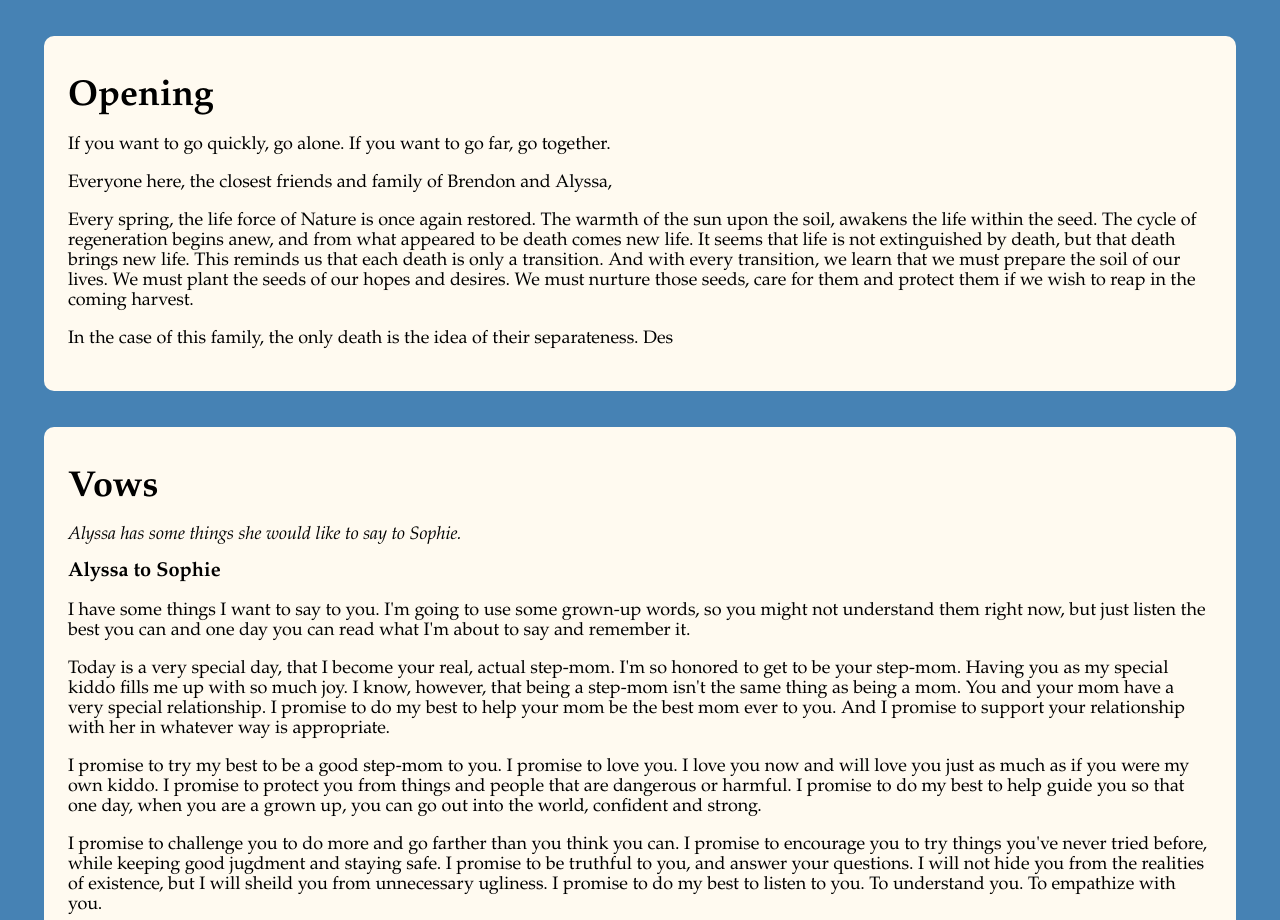
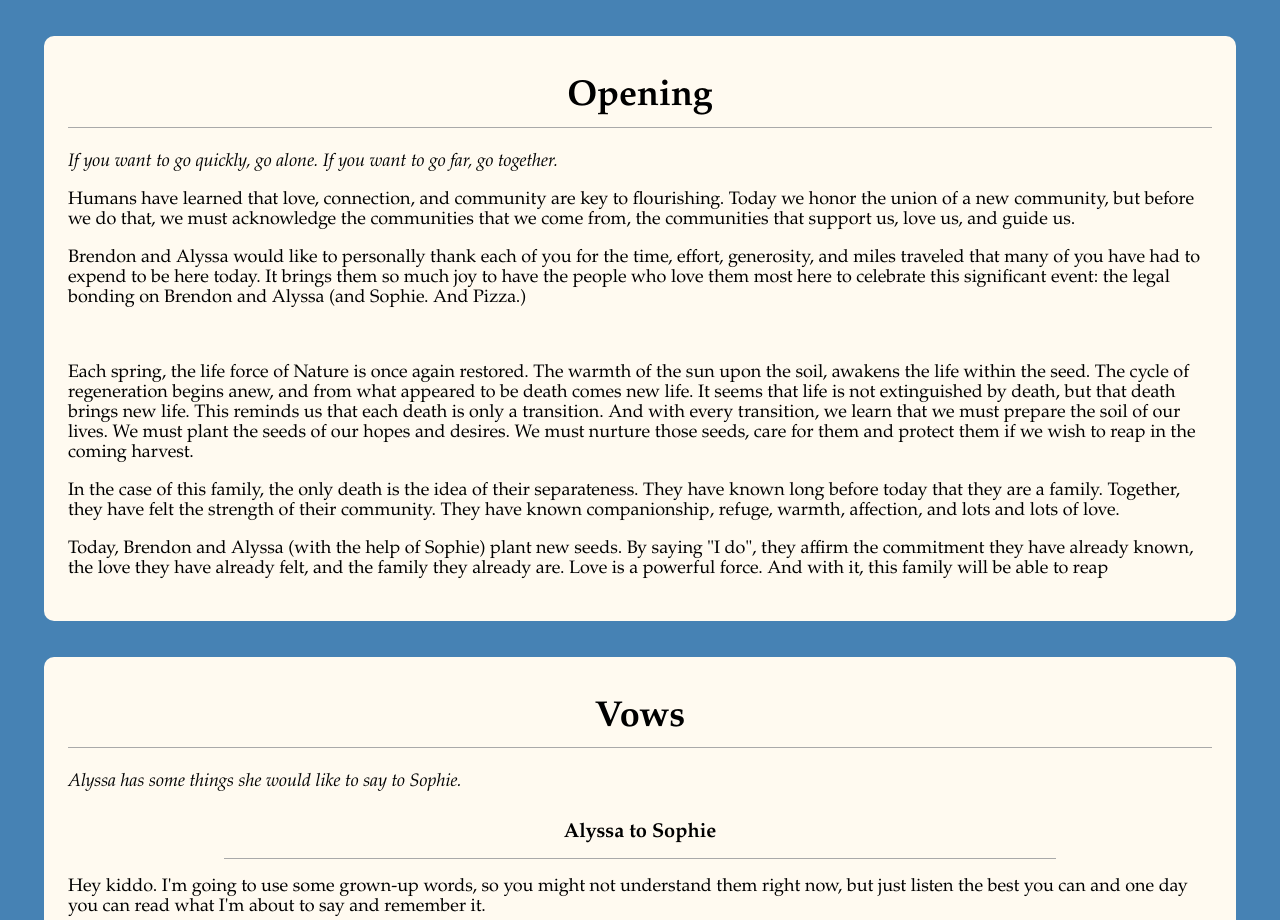
Before and after one commit to missalyss/werding, a website: page index.html in a window 1280 px wide. Shown: the top 920 px of the page. Drawn offline with Linux system fonts and the light colour scheme.

Commit message:
added more stuff

```diff
--- a/index.html
+++ b/index.html
@@ -9,21 +9,27 @@
 
   </head>
   <body>
-    <div class="opening container border border-danger rounded">
+    <div class="opening container">
       <h1>Opening</h1>
-      <p>If you want to go quickly, go alone. If you want to go far, go together.</p>
-      <p>Everyone here, the closest friends and family of Brendon and Alyssa,</p>
-      <p>Every spring, the life force of Nature is once again restored. The warmth of the sun upon the soil, awakens the life within the seed. The cycle of regeneration begins anew, and from what appeared to be death comes new life. It seems that life is not extinguished by death, but that death brings new life. This reminds us that each death is only a transition. And with every transition, we learn that we must prepare the soil of our lives. We must plant the seeds of our hopes and desires. We must nurture those seeds, care for them and protect them if we wish to reap in the coming harvest.</p>
-      <p>In the case of this family, the only death is the idea of their separateness. Des</p>
+      <p>
+        <em>If you want to go quickly, go alone. If you want to go far, go together.</em>
+      </p>
+      <p>Humans have learned that love, connection, and community are key to flourishing. Today we honor the union of a new community, but before we do that, we must acknowledge the communities that we come from, the communities that support us, love us, and guide us.</p>
+      <p>Brendon and Alyssa would like to personally thank each of you for the time, effort, generosity, and miles traveled that many of you have had to expend to be here today. It brings them so much joy to have the people who love them most here to celebrate this significant event: the legal bonding on Brendon and Alyssa (and Sophie. And Pizza.)</p>
+      <br>
+      <p>Each spring, the life force of Nature is once again restored. The warmth of the sun upon the soil, awakens the life within the seed. The cycle of regeneration begins anew, and from what appeared to be death comes new life. It seems that life is not extinguished by death, but that death brings new life. This reminds us that each death is only a transition. And with every transition, we learn that we must prepare the soil of our lives. We must plant the seeds of our hopes and desires. We must nurture those seeds, care for them and protect them if we wish to reap in the coming harvest.</p>
+      <p>In the case of this family, the only death is the idea of their separateness. They have known long before today that they are a family. Together, they have felt the strength of their community. They have known companionship, refuge, warmth, affection, and lots and lots of love.</p>
+      <p>Today, Brendon and Alyssa (with the help of Sophie) plant new seeds. By saying "I do", they affirm the commitment they have already known, the love they have already felt, and the family they already are. Love is a powerful force. And with it, this family will be able to reap </p>
+      <!-- today the plant new seeds. the seed is of this family. they will pour love into it. and they will reap the rewards  -->
     </div>
-    <div class="vows container border border-danger rounded">
+    <div class="vows container">
       <h1>Vows</h1>
       <p>
         <em>Alyssa has some things she would like to say to Sophie.</em>
       </p>
       <div class="alyssaToSophie">
         <h3>Alyssa to Sophie</h3>
-        <p>I have some things I want to say to you. I'm going to use some grown-up words, so you might not understand them right now, but just listen the best you can and one day you can read what I'm about to say and remember it.
+        <p>Hey kiddo. I'm going to use some grown-up words, so you might not understand them right now, but just listen the best you can and one day you can read what I'm about to say and remember it.
         <p>Today is a very special day, that I become your real, actual step-mom. I'm so honored to get to be your step-mom. Having you as my special kiddo fills me up with so much joy. I know, however, that being a step-mom isn't the same thing as being a mom. You and your mom have a very special relationship. I promise to do my best to help your mom be the best mom ever to you. And I promise to support your relationship with her in whatever way is appropriate.</p>
         <p>I promise to try my best to be a good step-mom to you. I promise to love you. I love you now and will love you just as much as if you were my own kiddo. I promise to protect you from things and people that are dangerous or harmful. I promise to do my best to help guide you so that one day, when you are a grown up, you can go out into the world, confident and strong.</p>
         <p>I promise to challenge you to do more and go farther than you think you can. I promise to encourage you to try things you've never tried before, while keeping good jugdment and staying safe. I promise to be truthful to you, and answer your questions. I will not hide you from the realities of existence, but I will sheild you from unnecessary ugliness. I promise to do my best to listen to you. To understand you. To empathize with you.</p>
@@ -45,7 +51,7 @@
       <h3>Brendo to Lou</h3>
     </div>
 
-    <div class="iDos container border border-danger rounded">
+    <div class="iDos container">
       <h1>I Do's</h1>
       <p>Brendon, do you take Alyssa to be your wife?</p>
       <p>Do you promise to love her, protect her, and to make hotdog sandwiches for her?</p>
@@ -54,11 +60,11 @@
       <p>Do you promise to love him, protect him, and to make hotdog sandwiches for him?</p>
     </div>
 
-    <div class="container border border-danger rounded">
+    <div class="container">
       <h1>Rings</h1>
     </div>
 
-    <div class="container border border-danger rounded">
+    <div class="container">
       <h1>Closing</h1>
       <p>By the power vested in me from an online reverend registration, I now pronounce you husband and wife!</p>
        <p>You may kiss each other</p>
--- a/main.css
+++ b/main.css
@@ -1,28 +1,49 @@
 body {
   background-color: steelblue;
   font-family: "Goudy Old Style", Garamond, "Big Caslon", "Times New Roman", serif;
+  font-style: normal;
+  font-variant: normal;
 }
 
 h1 {
-  font-size: 36px; font-style: normal; font-variant: normal; font-weight: 700; line-height: 26.4px;
+  text-align: center;
+  font-size: 36px;
+  font-weight: 700;
+  line-height: 26.4px;
+  padding-bottom: 16px;
+  border-bottom: 1px darkgray solid;
 }
 
 h3 {
-  font-size: 20px; font-style: normal; font-variant: normal; font-weight: 700; line-height: 15.4px;
+  text-align: center;
+  font-size: 20px;
+  font-weight: 700;
+  line-height: 15.4px;
+  padding: 16px;
+  border-bottom: 1px darkgray solid;
+  margin: auto;
+  width: 70%;
+
 }
 
 p {
-  font-size: 18px; font-style: normal; font-variant: normal; font-weight: 400; line-height: 20px;
+  font-size: 18px;
+  font-weight: 400;
+  line-height: 20px;
 }
 
 
 blockquote {
-  font-size: 21px; font-style: normal; font-variant: normal; font-weight: 400; line-height: 30px;
+  font-size: 21px;
+  font-weight: 400;
+  line-height: 30px;
 }
 
 
 pre {
-  font-size: 13px; font-style: normal; font-variant: normal; font-weight: 400; line-height: 18.5714px;
+  font-size: 13px;
+  font-weight: 400;
+  line-height: 18.5714px;
 }
 
 .container {
```
